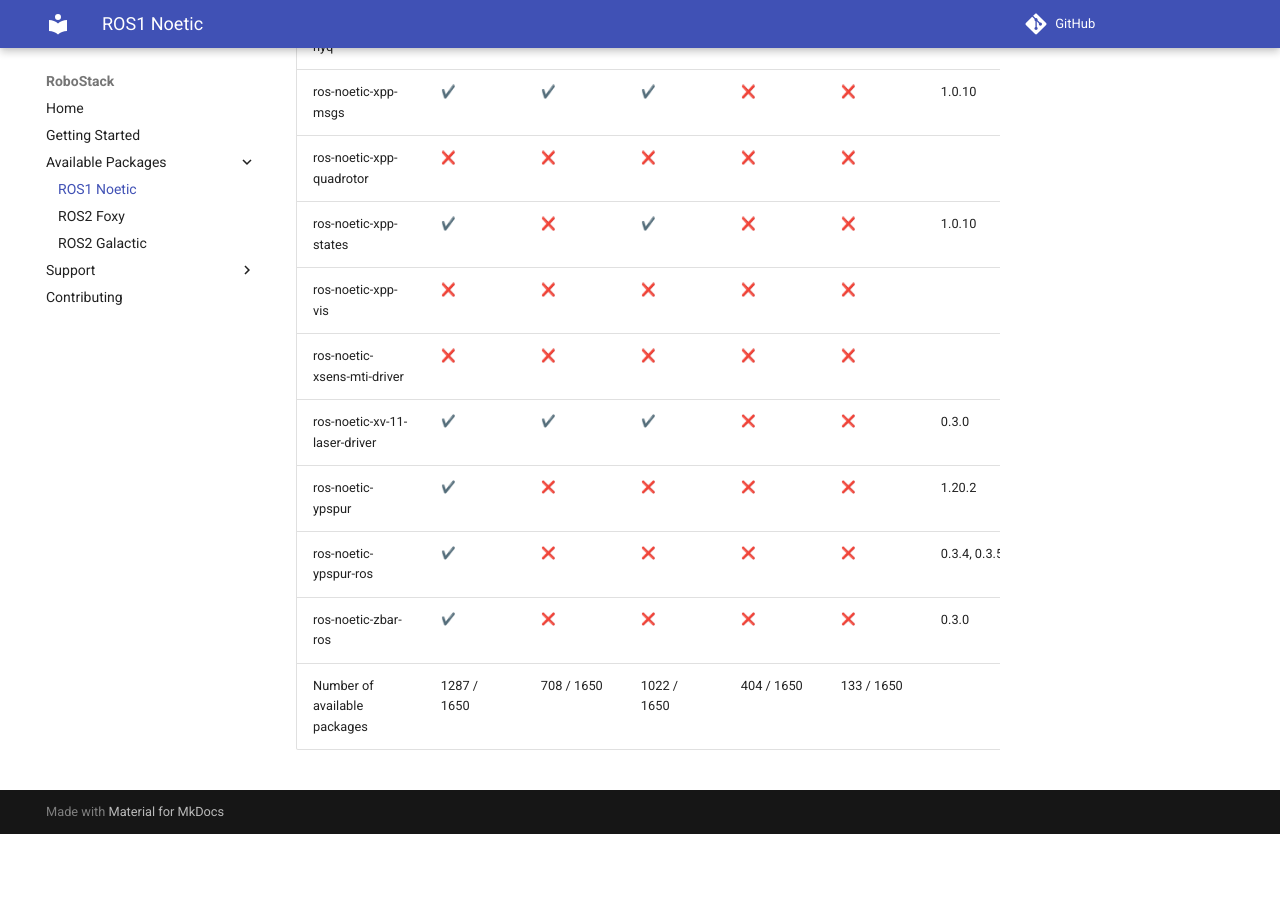
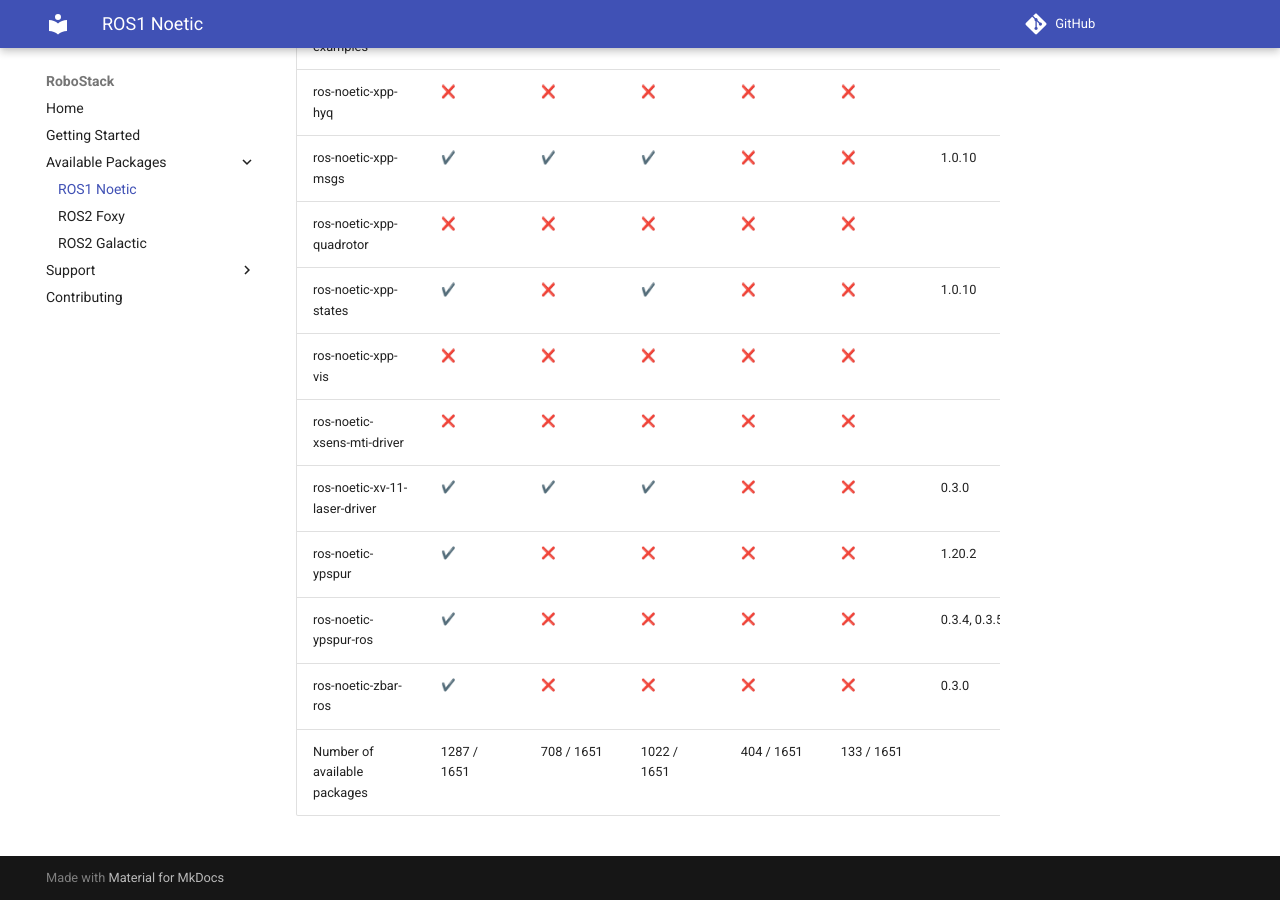
Before and after one commit to RoboStack/robostack.github.io, an MkDocs documentation site: the page built from docs/noetic.md, in a window 1280 px wide and 900 px high, scrolled down 120538 px. Built offline with MkDocs 1.6.1 and Material for MkDocs 9.7.7, drawn with Linux system fonts in a browser that asks for light colours; emoji names are drawn with the system emoji font; comment, search, counter and statistics services are not loaded; before the commit the page ends 121372 px from its top, so only the background shows below that.

Commit message:
Update tables

```diff
--- a/docs/noetic.md
+++ b/docs/noetic.md
@@ -1650,4 +1651,4 @@
 | ros-noetic-ypspur | :heavy_check_mark: { data-sort='1' } | :x: { data-sort='0' } | :x: { data-sort='0' } | :x: { data-sort='0' } | :x: { data-sort='0' } | 1.20.2  |
 | ros-noetic-ypspur-ros | :heavy_check_mark: { data-sort='1' } | :x: { data-sort='0' } | :x: { data-sort='0' } | :x: { data-sort='0' } | :x: { data-sort='0' } | 0.3.4, 0.3.5  |
 | ros-noetic-zbar-ros | :heavy_check_mark: { data-sort='1' } | :x: { data-sort='0' } | :x: { data-sort='0' } | :x: { data-sort='0' } | :x: { data-sort='0' } | 0.3.0  |
-| Number of available packages |  1287 / 1650 | 708 / 1650 | 1022 / 1650 | 404 / 1650 | 133 / 1650 |
+| Number of available packages |  1287 / 1651 | 708 / 1651 | 1022 / 1651 | 404 / 1651 | 133 / 1651 |
```
Also changed, not shown: other parts of docs/noetic.md (+1 -0 lines), docs/galactic.md (+2 -1 lines).
